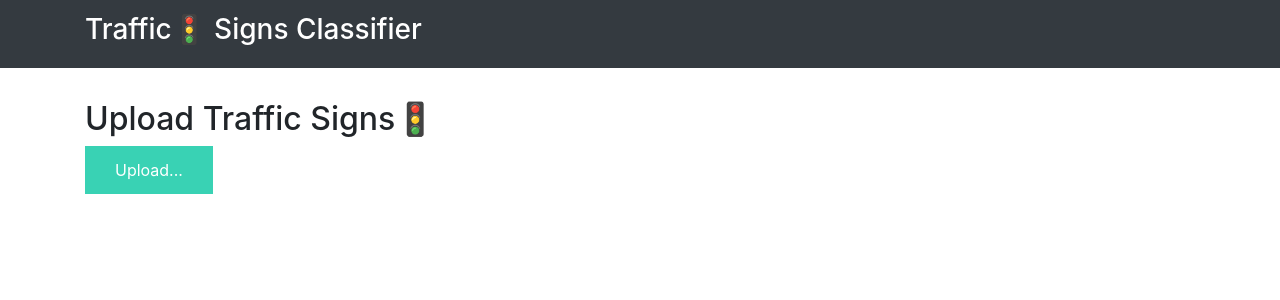
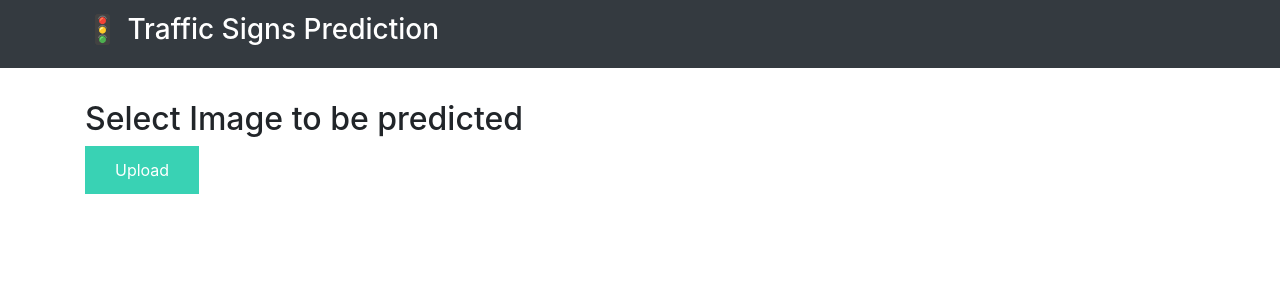
Before and after one commit to Kalyani1309/Traffic-Sign-Recognition, a Flask app: page / in a window 1280 px wide. Shown: the top 300 px of the page. Run offline with Flask 2, Linux system fonts and the light colour scheme; some libraries are stand-ins or nearby versions.

Commit message:
template files

```diff
--- a/templates/base.html
+++ b/templates/base.html
@@ -4,7 +4,7 @@
     <meta charset="UTF-8">
     <meta name="viewport" content="width=device-width, initial-scale=1.0">
     <meta http-equiv="X-UA-Compatible" content="ie=edge">
-    <title>Traffic Signs🚦 Classification</title>
+    <title>🚦 Traffic Signs Prediction</title>
     <link href="https://cdn.bootcss.com/bootstrap/4.0.0/css/bootstrap.min.css" rel="stylesheet">
     <script src="https://cdn.bootcss.com/popper.js/1.12.9/umd/popper.min.js"></script>
     <script src="https://cdn.bootcss.com/jquery/3.3.1/jquery.min.js"></script>
@@ -15,7 +15,7 @@
 <body>
     <nav class="navbar navbar-dark bg-dark">
         <div class="container">
-            <a class="navbar-brand" href="#"> <h3>Traffic🚦 Signs Classifier</h3></a>
+            <a class="navbar-brand" href="#"> <h3>🚦 Traffic Signs Prediction</h3></a>
 
         </div>
     </nav>
--- a/templates/index.html
+++ b/templates/index.html
@@ -1,6 +1,6 @@
 {% extends "base.html" %} {% block content %}
 
-<h2>Upload Traffic Signs🚦</h2>
+<h2 class="headingStyle">Select Image to be predicted</h2>
 <style> .footer {
    position: fixed;
    left: 0;
@@ -17,7 +17,7 @@
     <meta name="viewport" content="width=device-width, initial-scale=1.0">
     <form id="upload-file" method="post" enctype="multipart/form-data">
         <label for="imageUpload" class="upload-label">
-            Upload...
+            Upload
         </label>
         <input type="file" name="file" id="imageUpload" accept=".png, .jpg, .jpeg">
     </form>
@@ -28,7 +28,7 @@
             </div>
         </div>
         <div>
-            <button type="button" class="btn btn-primary btn-lg " id="btn-predict">Predict Traffic🚦 Signs</button>
+            <button type="button" class="btn btn-primary btn-lg " id="btn-predict">Predict Traffic Sign 🚦</button>
         </div>
     </div>
 
```
